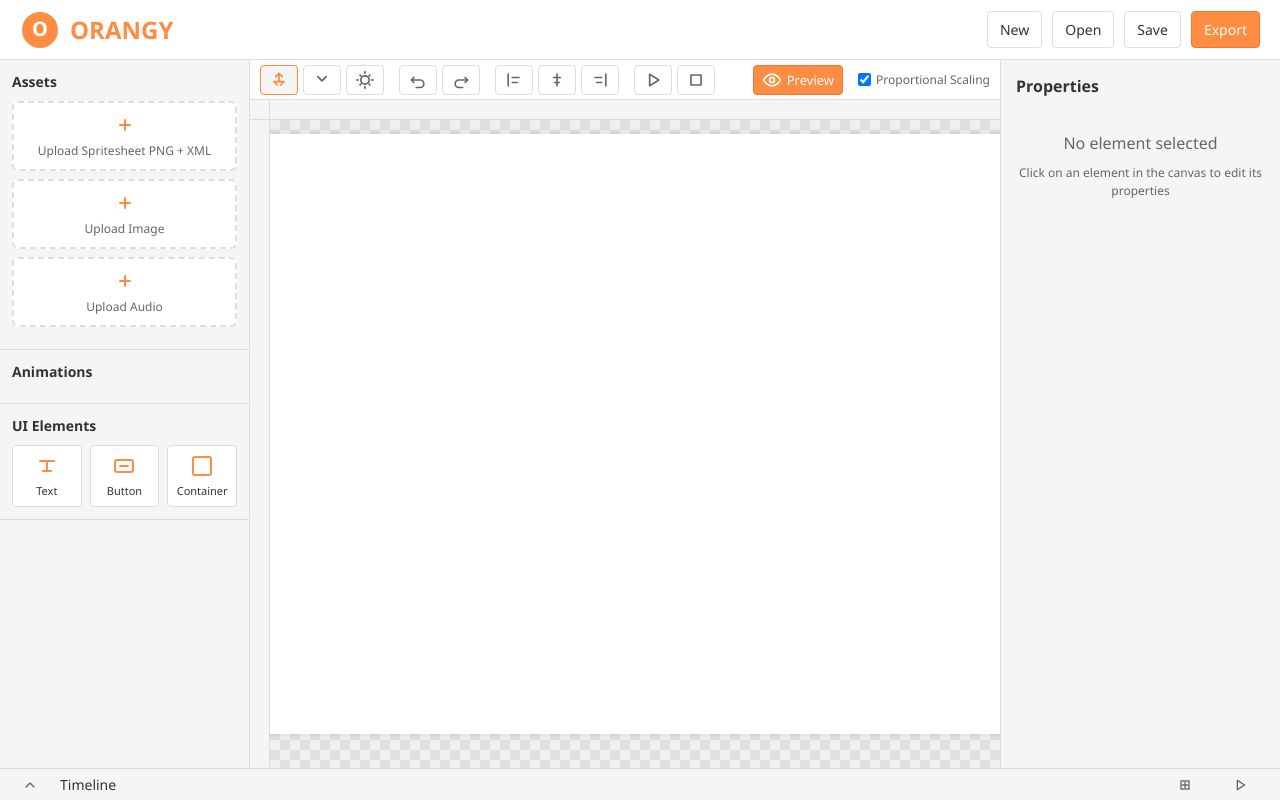
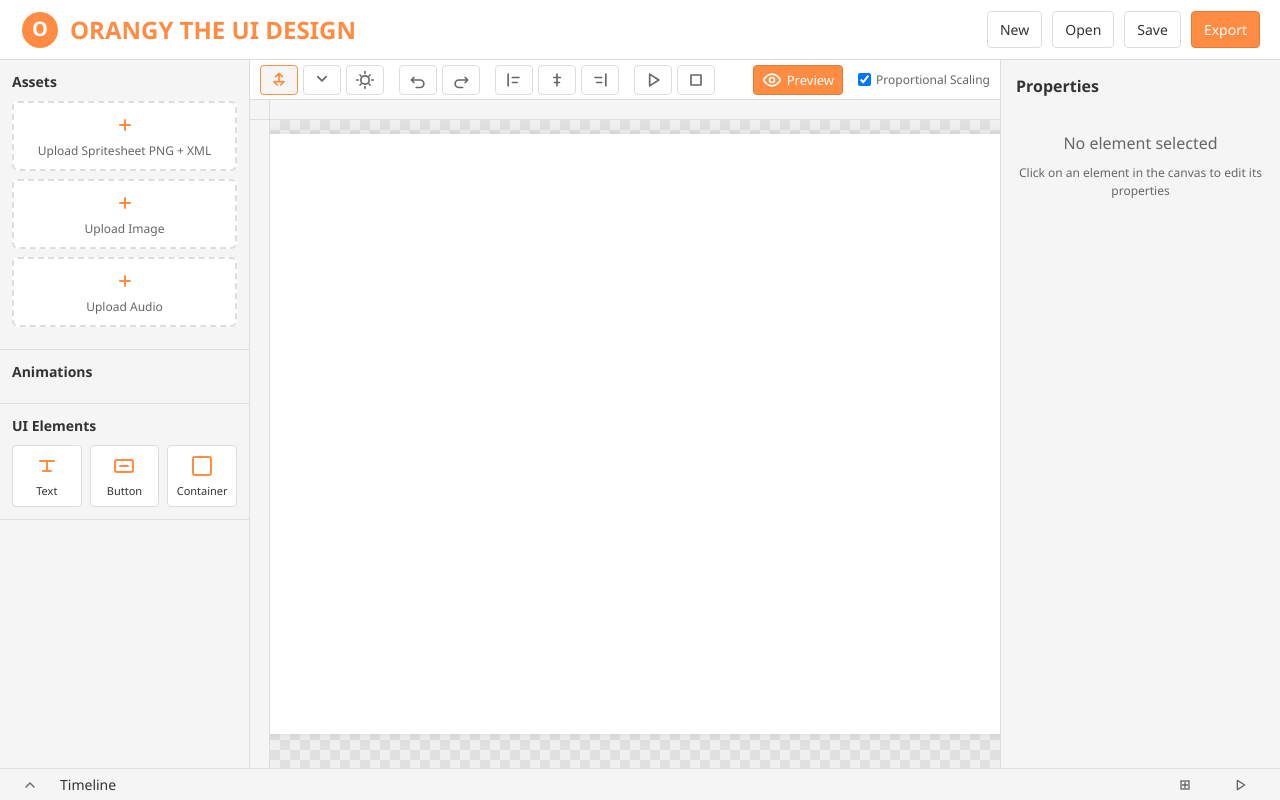
Before and after one commit to Sammir8905xdd/Orangy-ui-design-editor, a plain HTML site: page index.html in a window 1280 px wide. Drawn offline with nearby package versions, Linux system fonts and the light colour scheme.

Commit message:
Update index.html

```diff
--- a/index.html
+++ b/index.html
@@ -15,7 +15,7 @@
           <circle cx="20" cy="20" r="18" fill="#FF8C42"></circle>
           <text x="12" y="26" fill="white" font-weight="bold" font-size="20">O</text>
         </svg>
-        <h1>ORANGY</h1>
+        <h1>ORANGY THE UI DESIGN</h1>
       </div>
       <div class="file-actions">
         <button id="newProjectBtn">New</button>
```
